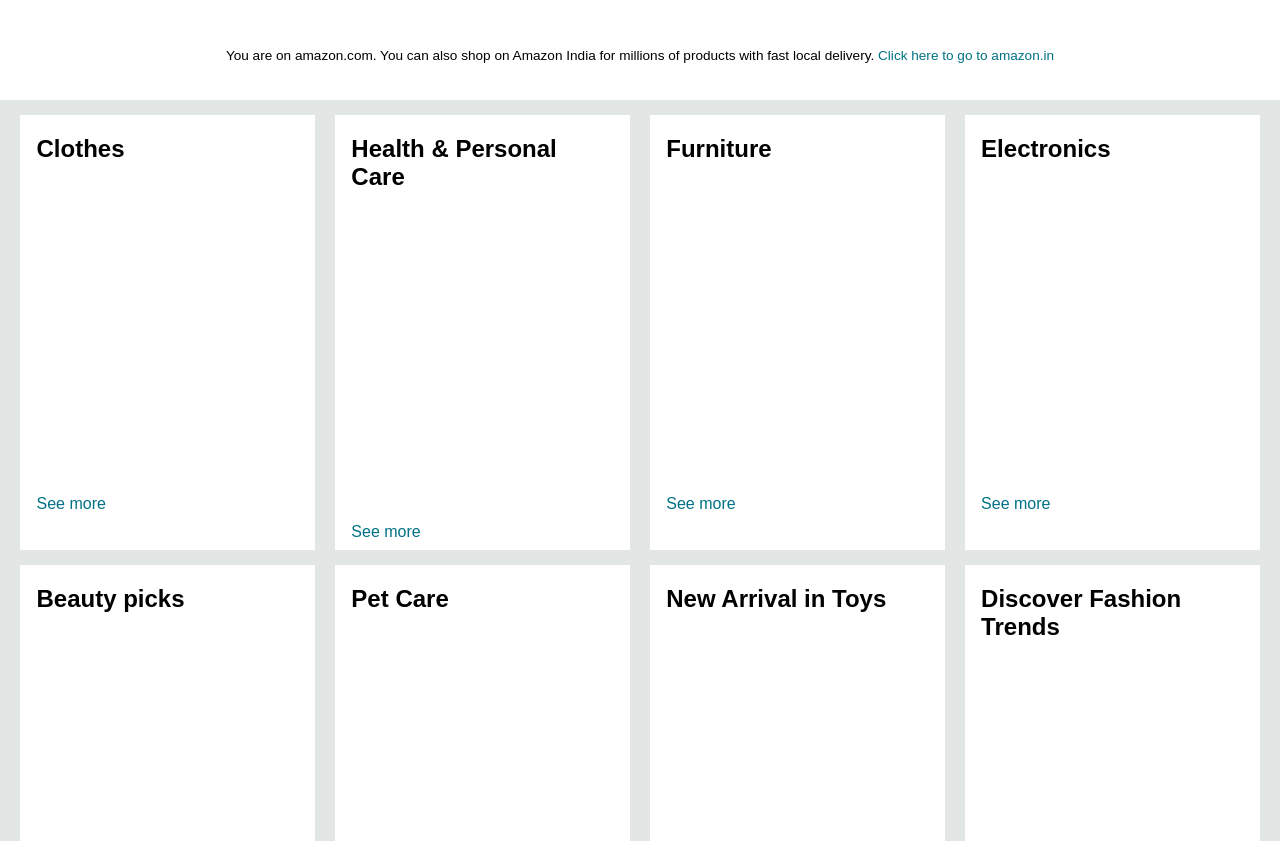
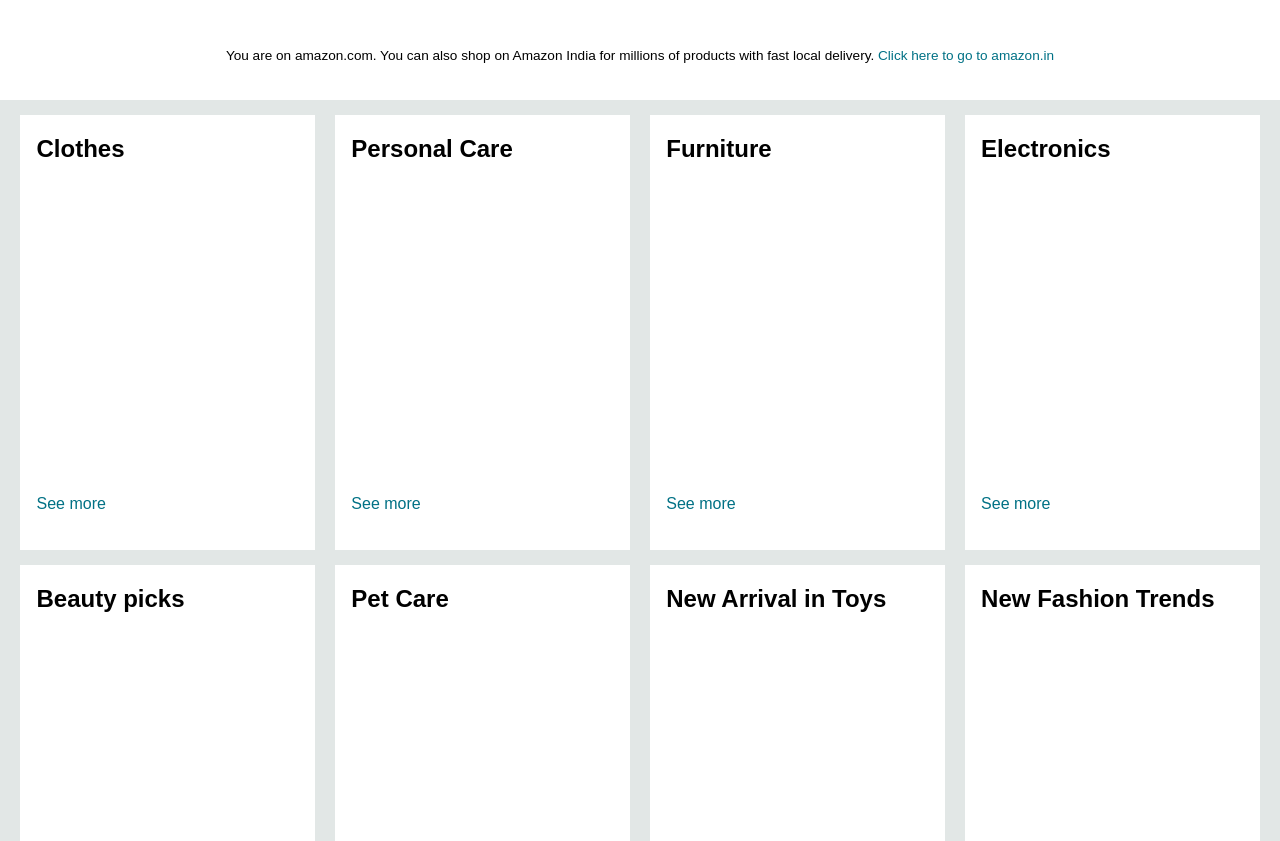
Before and after one commit to Soumya1869/Amazon-clone, a plain HTML site: page Amazon/index.html in a window 1280 px wide. Shown: the part 380-1221 px from the top of the page. Drawn offline with Linux system fonts and the light colour scheme.

Commit message:
Update index.html

```diff
--- a/Amazon/index.html
+++ b/Amazon/index.html
@@ -75,7 +75,7 @@
         </div>
         <div class="box">
             <div class="box-content">
-                <h2>Health & Personal Care</h2>
+                <h2>Personal Care</h2>
                 <div class="box-img" style="background-image: url('box2_image.jpg');"></div>
                 <p>See more</p>
                </div>
@@ -117,7 +117,7 @@
          </div>
          <div class="box">
              <div class="box-content">
-                 <h2>Discover Fashion Trends</h2>
+                 <h2>New Fashion Trends</h2>
                  <div class="box-img" style="background-image: url('box8_image.jpg');"></div>
                  <p>See more</p>
                 </div>
```
